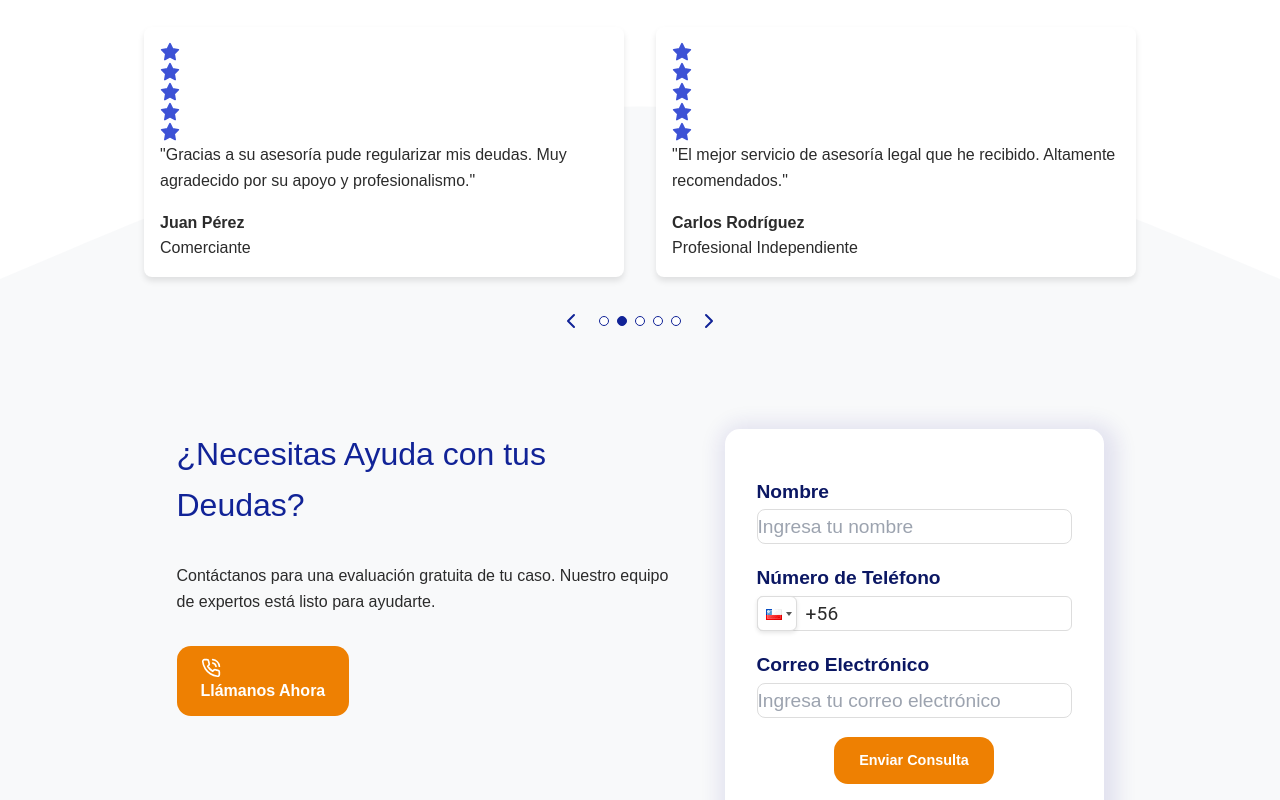
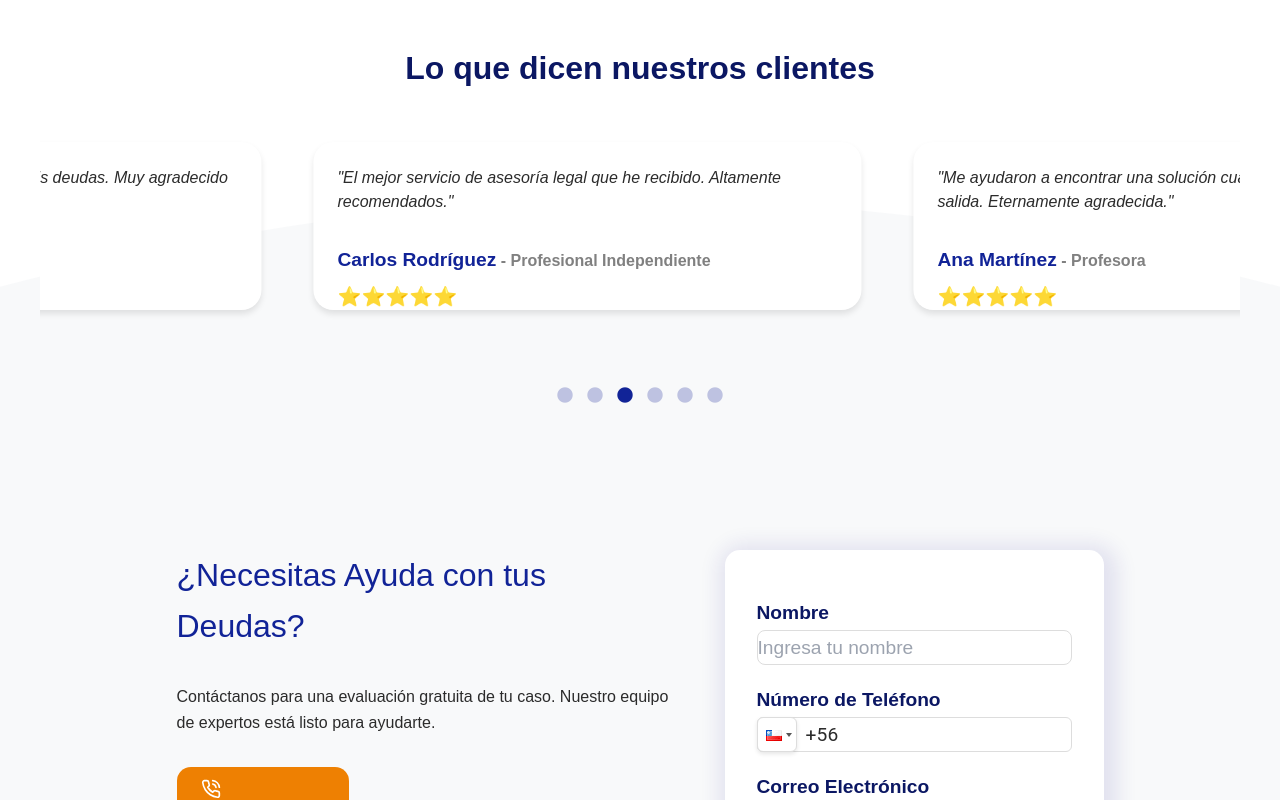
Before and after one commit to N4ik0/web1, a React (Vite) app: page / in a window 1280 px wide. Shown: the part 2700-3500 px from the top of the page. Built offline with nearby package versions, Linux system fonts and the light colour scheme; the HTML template or start-up script is replaced by a standard one.

Commit message:
correcciones importantes

```diff
--- a/src/App.tsx
+++ b/src/App.tsx
@@ -5,7 +5,7 @@ import Hero from './components/Hero';
 import Services from './components/Services';
 import Contact from './components/Contact';
 import Footer from './components/Footer';
-import ResponsiveCarousel from './components/ResponsiveCarousel';
+import Branch from './components/Branch';
 
 function App() {
   return (
@@ -14,7 +14,7 @@ function App() {
       <main>
         <Hero />
         <Services />
-        <ResponsiveCarousel/>
+        <Branch/>
         <Testimonials />
         <Contact />
       </main>
--- a/src/components/Branch.tsx
+++ b/src/components/Branch.tsx
@@ -1,103 +1,86 @@
-import { useState, useEffect } from "react";
-import { ChevronLeft, ChevronRight } from "lucide-react";
-import "../styles/Branch.css";
-import antofagasta from "../assets/images/antofagasta.jpg";
-import concepcion from "../assets/images/concepcion.jpg";
-import iquique from "../assets/images/iquique.jpg";
-import puertomontt from "../assets/images/puertomontt.jpeg";
-import puntaarenas from "../assets/images/puntaarenas.jpg";
-import santiago from "../assets/images/santiago.jpeg";
+import React from 'react';
+import Slider from 'react-slick';
+import 'slick-carousel/slick/slick.css';
+import 'slick-carousel/slick/slick-theme.css';
+import '../styles/Branch.css';
 
-const regions = [
-  { name: "Región de Tarapacá", image: iquique },
-  { name: "Región de Antofagasta", image: antofagasta },
-  { name: "Región Metropolitana", image: santiago },
-  { name: "Región del Biobío", image: concepcion },
-  { name: "Región de Los Lagos", image: puertomontt },
-  { name: "Región de Magallanes", image: puntaarenas },
+import antofagasta from '../assets/images/antofagasta.jpg';
+import concepcion from '../assets/images/concepcion.jpg';
+import iquique from '../assets/images/iquique.jpg';
+import puertomontt from '../assets/images/puertomontt.jpeg';
+import puntaarenas from '../assets/images/puntaarenas.jpg';
+import santiago from '../assets/images/santiago.jpeg';
+
+const images = [
+  { src: antofagasta, alt: 'Antofagasta', legend: 'Antofagasta' },
+  { src: concepcion, alt: 'Concepción', legend: 'Concepción' },
+  { src: iquique, alt: 'Iquique', legend: 'Iquique' },
+  { src: puertomontt, alt: 'Puerto Montt', legend: 'Puerto Montt' },
+  { src: puntaarenas, alt: 'Punta Arenas', legend: 'Punta Arenas' },
+  { src: santiago, alt: 'Santiago', legend: 'Santiago' },
 ];
 
-export default function Branch() {
-  const [currentIndex, setCurrentIndex] = useState(0);
-  const [slidesToShow, setSlidesToShow] = useState(3);
-
-  const updateSlidesToShow = () => {
-    const screenWidth = window.innerWidth;
-    if (screenWidth <= 600) {
-      setSlidesToShow(1);
-    } else if (screenWidth <= 900) {
-      setSlidesToShow(2);
-    } else {
-      setSlidesToShow(3);
+const Branch: React.FC = () => {
+  const settings = {
+    autoplay: true,
+    accessibility:true,
+    dots: true,
+    infinite: true,
+    speed: 500,
+    slidesToShow: 3,
+    slidesToScroll: 1,
+    responsive: [
+        {
+          breakpoint: 1024,
+          settings: {
+            slidesToShow: 3,
+            slidesToScroll: 1,
+            infinite: true,
+            dots: true
           }
+        },
+        {
+          breakpoint: 900,
+          settings: {
+            slidesToShow: 2,
+            slidesToScroll: 1,
+            initialSlide: 2,
+            dots:true
+          }
+        },
+        {
+          breakpoint: 600,
+          settings: {
+            slidesToShow: 1,
+            slidesToScroll: 1
+          }
+        }
+      ]
   };
 
-  useEffect(() => {
-    updateSlidesToShow();
-    window.addEventListener("resize", updateSlidesToShow);
-    return () => window.removeEventListener("resize", updateSlidesToShow);
-  }, []);
-
-  const maxIndex = Math.max(0, regions.length - slidesToShow);
-
-  const nextSlide = () => {
-    setCurrentIndex((current) => (current >= maxIndex ? 0 : current + 1));
-  };
-
-  const prevSlide = () => {
-    setCurrentIndex((current) => (current <= 0 ? maxIndex : current - 1));
-  };
-
-  useEffect(() => {
-    const timer = setInterval(nextSlide, 5000);
-    return () => clearInterval(timer);
-  }, [currentIndex]);
-
   return (
-    <div className="branch-page">
-      <div className="branch-carousel">
-        <div className="branch-container">
-          <div
-            className="branch-slides"
-            style={{
-              transform: `translateX(-${currentIndex * (100 / slidesToShow)}%)`,
-              width: `${(regions.length * 100) / slidesToShow}%`,
-            }}
-          >
-            {regions.map((region, index) => (
-              <div
-                key={index}
-                className="branch-slide"
-                style={{
-                  width: `${100 / slidesToShow}%`,
-                }}
-              >
-                <img src={region.image} alt={region.name} className="branch-image" />
-                <div className="branch-name">{region.name}</div>
+    <div className='carousel-container'>
+      <div className='sucursal'>
+        Conoce nuestras sucursales
+      </div>
+      <Slider {...settings}>
+        {images.map((image, index) => (
+          <div key={index} className="carousel-slide">
+            <div className='carousel-image' style={{
+              backgroundImage: `url(${image.src})`,
+            }}>
+              <div className="carousel-text">{image.legend}</div>
+            </div>
           </div>
         ))}
-          </div>
-        </div>
-
-        {/* Controles del carrusel */}
-        <div className="carousel-controls">
-          <button onClick={prevSlide} className="carousel-button">
-            <ChevronLeft size={32} />
-          </button>
-          <div className="carousel-dots">
-            {Array.from({ length: regions.length }).map((_, index) => (
-              <span
-                key={index}
-                className={`dot ${index === currentIndex ? "active" : ""}`}
-                onClick={() => setCurrentIndex(index)}
-              />
-            ))}
-          </div>
-          <button onClick={nextSlide} className="carousel-button">
-            <ChevronRight size={32} />
+      </Slider>
+      <div className='button-surcursales'>
+        <button className='button button-primary sucursales'>
+          Todas las sucursales
         </button>
       </div>
       </div>
-    </div>
   );
-}
+};
+
+export default Branch;
--- a/src/components/Contact.tsx
+++ b/src/components/Contact.tsx
@@ -53,7 +53,7 @@ export default function Contact() {
             <input type="email" className="form-input" placeholder="Ingresa tu correo electrónico" />
           </div>
           <button type="submit" className="button button-primary form-submit">
-            Enviar Consulta
+            Enviar
           </button>
         </form>
       </div>
--- a/src/components/Testimonials.tsx
+++ b/src/components/Testimonials.tsx
@@ -1,25 +1,37 @@
-import { useState, useEffect } from 'react';
-import { Star, ChevronLeft, ChevronRight } from 'lucide-react';
-import testimonios from './testimonios';
+import React from 'react';
+import Slider from 'react-slick';
+import 'slick-carousel/slick/slick.css';
+import 'slick-carousel/slick/slick-theme.css';
 import '../styles/Testimonials.css';
+import testimonials from './testimonios'; // Importa el array de testimonios
 
-export default function Testimonials() {
-  const [currentIndex, setCurrentIndex] = useState(0);
-  const slidesToShow = 2;
-  const maxIndex = testimonios.length - slidesToShow;
-
-  const nextSlide = () => {
-    setCurrentIndex((current) => (current >= maxIndex ? 0 : current + 1));
+const Testimonials: React.FC = () => {
+  const settings = {
+    autoplay: true,
+    dots: true,
+    infinite: true,
+    speed: 500,
+    slidesToShow: 2,
+    slidesToScroll: 1,
+    responsive: [
+      {
+        breakpoint: 1024,
+        settings: {
+          slidesToShow: 2,
+          slidesToScroll: 1,
+          infinite: true,
+          dots: true,
+        },
+      },
+      {
+        breakpoint: 768,
+        settings: {
+          slidesToShow: 1,
+          slidesToScroll: 1,
+        },
+      },
+    ],
   };
-
-  const prevSlide = () => {
-    setCurrentIndex((current) => (current <= 0 ? maxIndex : current - 1));
-  };
-
-  useEffect(() => {
-    const timer = setInterval(nextSlide, 5000);
-    return () => clearInterval(timer);
-  }, []);
 
   return (
     <div className="testimonial-page">
@@ -38,52 +50,28 @@ export default function Testimonials() {
 
 
       {/* Contenedor del slider */}
+
       <div className="testimonial-carousel">
-        <div className="testimonial-container">
-          <div
-            className="testimonial-slides"
-            style={{
-              transform: `translateX(-${currentIndex * (100 / slidesToShow)}%)`,
-            }}
-          >
-            {testimonios.map((testimonial, index) => (
+        <h2>Lo que dicen nuestros clientes</h2>
+        <Slider {...settings}>
+          {testimonials.map((testimonial, index) => (
             <div key={index} className="testimonial-slide">
               <div className="testimonial-content">
+                <p className="testimonial-text">"{testimonial.text}"</p>
+                <div className="testimonial-author">
+                  <strong>{testimonial.author}</strong>
+                  <span className="testimonial-role"> - {testimonial.role}</span>
+                </div>
                 <div className="testimonial-rating">
-                    {[...Array(testimonial.rating)].map((_, i) => (
-                      <Star key={i} size={20} fill="#3D52D5" color="#3D52D5" />
-                    ))}
+                  {'⭐'.repeat(testimonial.rating)}
                 </div>
-                  <p className="testimonial-text">"{testimonial.text}"</p>
-                  <p className="testimonial-author">{testimonial.author}</p>
-                  <p className="testimonial-role">{testimonial.role}</p>
               </div>
             </div>
           ))}
-          </div>
-        </div>
-
-        {/* Controles del carrusel */}
-        <div className="carousel-controls">
-          <button onClick={prevSlide} className="carousel-button">
-            <ChevronLeft size={24} />
-          </button>
-          <div className="carousel-dots">
-            {[...Array(testimonios.length - slidesToShow + 1)].map(
-              (_, index) => (
-                <span
-                  key={index}
-                  className={`dot ${index === currentIndex ? 'active' : ''}`}
-                  onClick={() => setCurrentIndex(index)}
-                />
-              )
-            )}
-          </div>
-          <button onClick={nextSlide} className="carousel-button">
-            <ChevronRight size={24} />
-          </button>
-        </div>
+        </Slider>
       </div>
     </div>
   );
-}
+};
+
+export default Testimonials;
--- a/src/styles/Testimonials.css
+++ b/src/styles/Testimonials.css
@@ -2,97 +2,107 @@
 .testimonial-page {
   background-color: #f8f9fa;
   position: relative;
-  overflow: hidden; /* Evita que se desborde el SVG */
+  overflow: hidden;
+  padding: 2rem 0;
   z-index: 1;
 }
 
 /* Fondo SVG curvo detrás del slider */
 .curve-background {
+  justify-self: center;
+  background-position: center;
+  background-repeat: no-repeat;
   background-color: #f8f9fa;
   position: absolute;
   top: 0;
-  left: 0;
-  width: 100vw; /* Ocupa todo el ancho */
-  height: 300px; /* Ajusta según el diseño */
-  z-index: -1; /* Coloca detrás del contenido */
+  left: -50vw;
+  width: 200vw;
+  height: 520px;
+  z-index: -1;
 }
 
 /* Carrusel */
 .testimonial-carousel {
-  display: flex;
-  flex-direction: column;
-  align-items: center;
-  justify-content: center;
-  max-width: 80%;
+  max-width: 1200px;
+  padding-bottom: 6rem;
   margin: 0 auto;
-  position: relative;
-  z-index: 2; /* Asegura que esté sobre el fondo */
 }
 
-.testimonial-container {
-  display: flex;
-  overflow: hidden;
-  width: 100%;
-}
-
-.testimonial-slides {
-  display: flex;
-  transition: transform 0.5s ease-in-out;
-  width: 100%;
+.testimonial-carousel h2 {
+  margin-bottom: 2rem;
+  font-size: 2rem;
+  text-align: center;
+  color: var(--title-primary);
+  font-weight: 600;
 }
 
 .testimonial-slide {
-  flex: 0 0 calc(100% / 2); /* Por defecto muestra 2 tarjetas */
+  width: 140px;
+  height: 200px;
   padding: 1rem;
+  margin-bottom: 2rem;
   box-sizing: border-box;
 }
 
 .testimonial-content {
   background: white;
-  border-radius: 8px;
-  padding: 1rem;
+  border-radius: 20px;
+  padding: 1.5rem;
   box-shadow: 0 4px 6px rgba(0, 0, 0, 0.1);
-  height: 250px;
   display: flex;
   flex-direction: column;
-  justify-content: center;
+  justify-content: space-between;
   text-align: left;
+  font-size: 1rem;
+  line-height: 1.5;
 }
 
-/* Controles del carrusel */
-.carousel-controls {
-  margin-top: 1rem;
-  display: flex;
-  align-items: center;
+.testimonial-text {
+  font-style: italic;
+  margin-bottom: 1rem;
 }
 
-.carousel-button {
-  background: none;
-  border: none;
-  cursor: pointer;
+.testimonial-author {
+  font-size: 1.2rem;
+  font-weight: bold;
   color: var(--primary);
 }
 
-.carousel-dots {
-  display: flex;
-  gap: 0.5rem;
+.testimonial-role {
+  font-size: 1rem;
+  color: gray;
 }
 
-.dot {
-  width: 10px;
-  height: 10px;
-  border-radius: 50%;
-  background: white;
-  cursor: pointer;
+.testimonial-rating {
+  margin-top: 0.5rem;
+  font-size: 1.2rem;
+  color: var(--primary);
 }
 
-.dot.active {
-  background: var(--primary);
+/* Dots */
+.slick-dots li button:before {
+  font-family: 'slick';
+  font-size: 18px;
+  line-height: 20px;
+  opacity: 0.25;
+  color: var(--primary);
 }
 
-/* RESPONSIVE: Ajusta a 1 tarjeta en pantallas pequeñas */
+.slick-dots li.slick-active button:before {
+  opacity: 1;
+  color: var(--primary);
+}
+
+
 @media (max-width: 768px) {
-  .testimonial-slide {
-    flex: 0 0 100%; /* Ahora muestra 1 tarjeta a la vez */
+  .curve-background{
+    height: 400px;
+  }
+  .testimonial-carousel h2 {
+    font-size: 1.5rem;
+  }
+
+  .testimonial-content {
+    font-size: 0.9rem;
   }
 }
--- a/src/styles/branch.css
+++ b/src/styles/branch.css
@@ -1,102 +1,112 @@
-/* Estructura general */
-.branch-page {
-    background-color: #f8f9fa;
-    position: relative;
+.carousel-container {
+  width: 100%;
+  max-width: 1200px;
+  padding: 1rem 0;
+  margin: 1rem auto;
   overflow: hidden;
-    padding: 2rem;
 }
 
-  /* Carrusel */
-  .branch-carousel {
-    display: flex;
-    flex-direction: column;
-    align-items: center;
-    justify-content: center;
-    max-width: 1200px; /* Limita el ancho máximo del carrusel */
-    margin: 0 auto;
-    position: relative;
+.sucursal{
+  margin-bottom: 2rem;
+  font-size: 2rem;
+  text-align: center;
+  color: var(--title-primary);
+  font-weight: 600;
 }
 
-  .branch-container {
+
+.button-surcursales{
+  background-color: transparent;
   display: flex;
-    overflow: hidden;
+  justify-content: center;
   width: 100%;
+  margin-top: 5rem;
 }
 
-  .branch-slides {
-    display: flex;
-    transition: transform 0.5s ease-in-out; /* Transición suave */
+
+.button.button-primary.sucursales{
+  font-size: 1.2rem;
 }
 
-  .branch-slide {
-    flex-shrink: 0;
-    box-sizing: border-box;
-    padding: 1rem;
+.carousel-slide{
+  width: 400px;
+  height: 400px;
 }
 
-  .branch-image {
-    width: 100%;
-    height: 200px;
+
+.carousel-slide img {
+  width: 90%;
+  height: 90%;
   object-fit: cover;
-    border-radius: 8px;
+  border-radius: 8px; /* Opcional, para esquinas redondeadas */
 }
 
-  .branch-name {
-    text-align: center;
-    font-size: 16px;
-    font-weight: bold;
-    margin-top: 8px;
+.carousel-image{
+  border-radius: 20px;
+  display: flex;
+  background-size: cover;
+  background-position: center;
+  background-repeat: no-repeat;
+  height: 100%;
+  align-items:end;
 }
 
-  /* Controles del carrusel */
-  .carousel-controls {
-    margin-top: 1rem;
-    display: flex;
-    align-items: center;
+.carousel-text{
+  border-radius: 0 200px 200px 0;
+  width: 40%;
+  background-color: var(--title-primary);
+  font-size: 1.5rem;
+  color: white;
+  padding: 1rem;
+  margin-bottom: 2rem;
 }
 
-  .carousel-button {
-    background: none;
-    border: none;
-    cursor: pointer;
+
+
+
+.slick-list{
+  overflow: visible;
+}
+
+.slick-dots li button:before {
+  font-family: 'slick';
+  font-size: 18px;
+  line-height: 20px;
+  position: absolute;
+  top: 0;
+  left: 0;
+  width: 20px;
+  height: 20px;
+  content: '•';
+  text-align: center;
+  opacity: .25;
+  color: var(--primary);
+  -webkit-font-smoothing: antialiased;
+}
+
+
+.slick-dots li.slick-active button:before{
+  opacity: 1;
   color: var(--primary);
 }
 
-  .carousel-dots {
-    display: flex;
-    gap: 0.5rem;
-    margin: 0 1rem;
+
+.slick-dots{
+  bottom: -3rem;
 }
 
-  .dot {
-    width: 12px;
-    height: 12px;
-    border-radius: 50%;
-    background: #ccc;
-    cursor: pointer;
+.slick-slide > div {
+  padding: 0 10px;
+  box-sizing: border-box;
+  transition: transform 0.3s ease;
 }
 
-  .dot.active {
-    background: var(--primary);
+.slick-slide > div:hover{
+  transform: scale(1.05);
 }
 
-  /* RESPONSIVE */
-  @media (max-width: 900px) {
-    .branch-page {
-      padding: 1.5rem;
-    }
-
-    .branch-image {
-      height: 150px;
+@media (max-width: 800px) {
+  .carousel-text{
+    font-size: 1.2rem;
   }
 }
-
-  @media (max-width: 600px) {
-    .branch-page {
-      padding: 1rem;
-    }
-
-    .branch-image {
-      height: 120px;
-    }
-  }
```
Also changed, not shown: src/components/Carousel.css (deleted, +0 -121 lines), src/components/ResponsiveCarousel.tsx (deleted, +0 -86 lines). Lines whose indentation alone changed are shown as unchanged.
